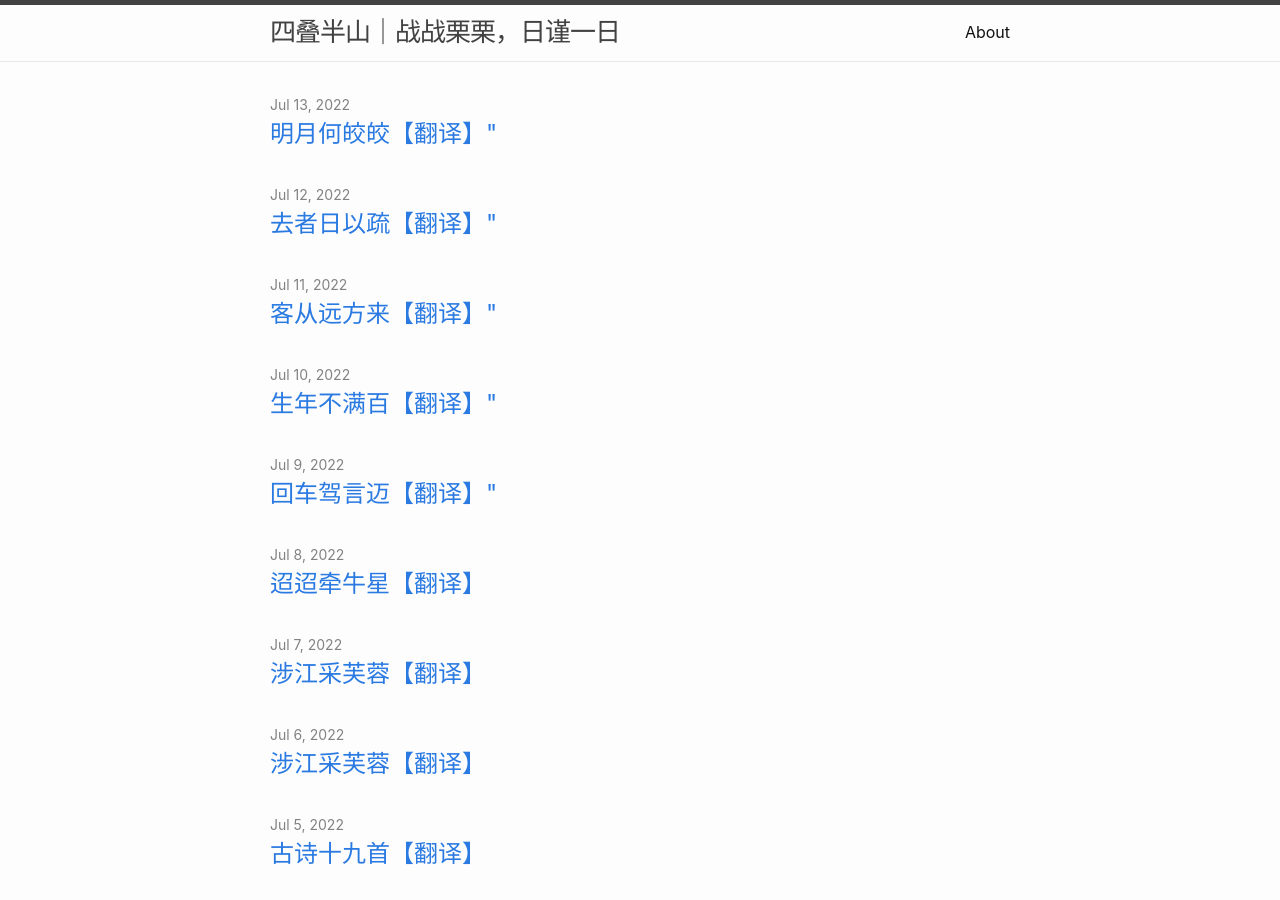
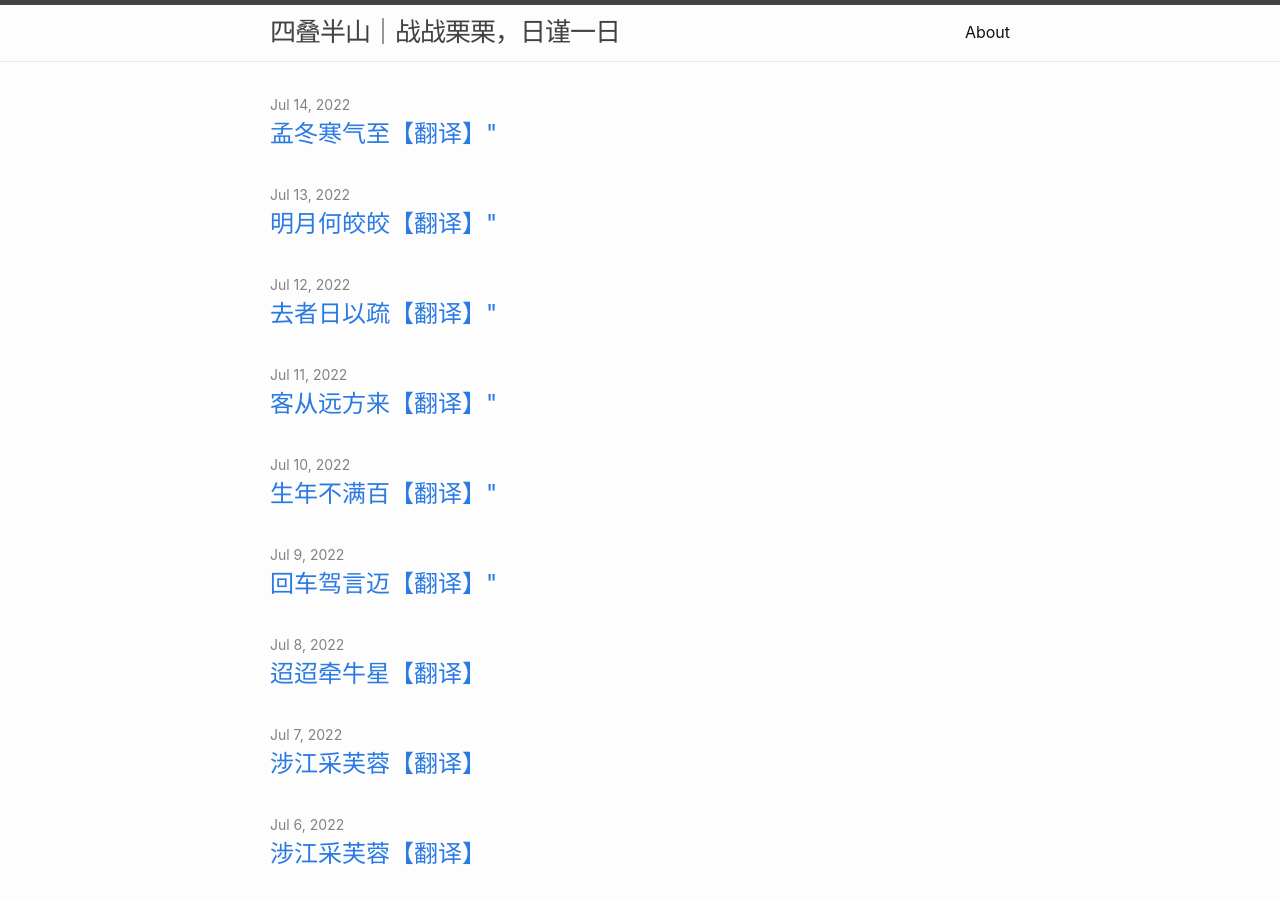
Before and after one commit to LeiGitWing/LeiGitWing.github.io, a Jekyll site: the page built from index.markdown, in a window 1280 px wide and 900 px high. Built offline with Jekyll 4.4.1, drawn with Linux system fonts in a browser that asks for light colours; some of the changed text lies outside the part shown.

Commit message:
Modified translate10 date

```diff
--- a/_posts/2022-07-14-translate10.md
+++ b/_posts/2022-07-14-translate10.md
@@ -1,7 +1,7 @@
 ---
 layout: post
 title:  孟冬寒气至【翻译】"
-date:   022-07-13 23:58:34 +0800
+date:   2022-07-14 23:00:13 +0800
 categories: daily_writing
 ---
 # 孟冬寒气至
```
